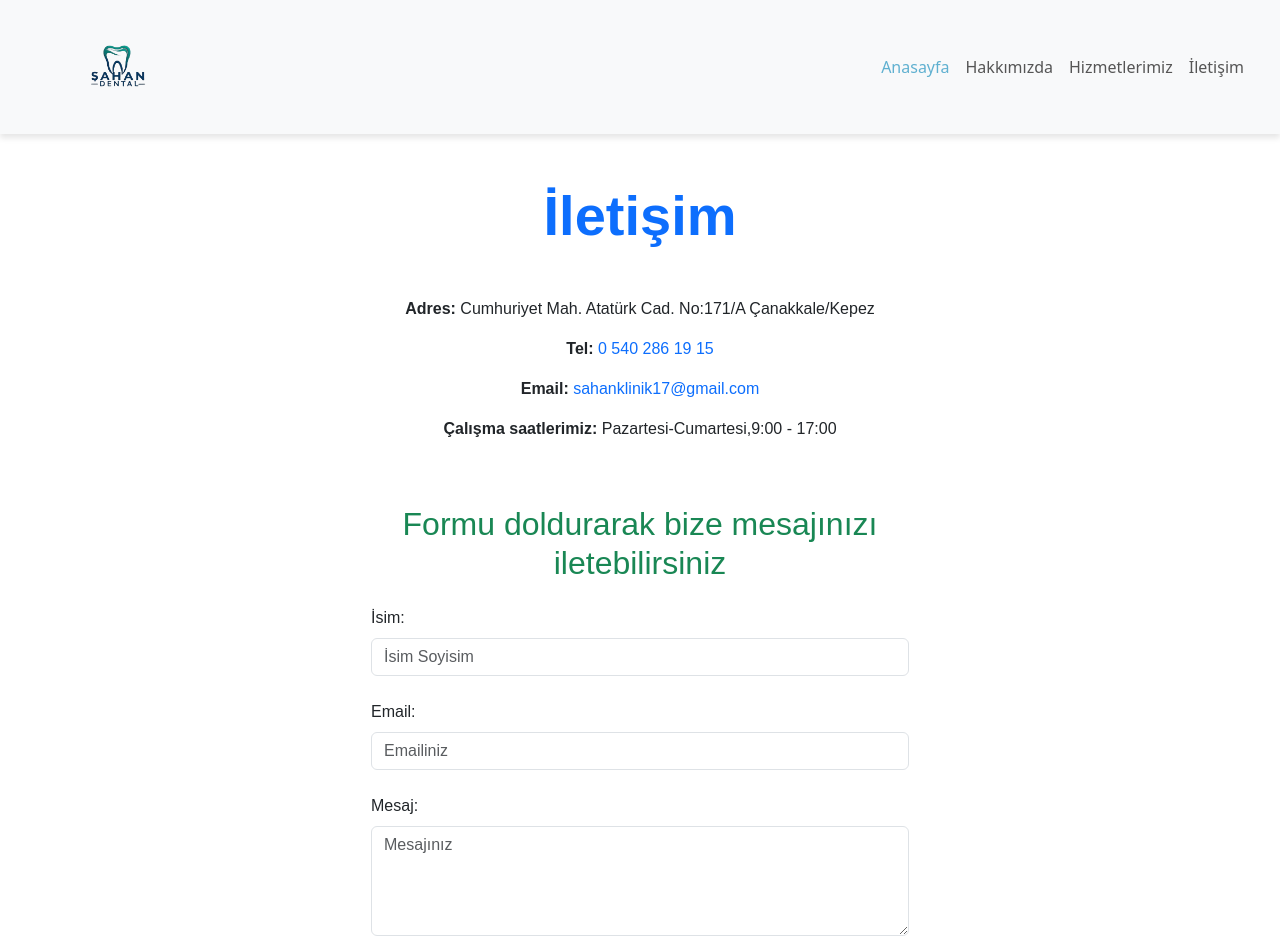
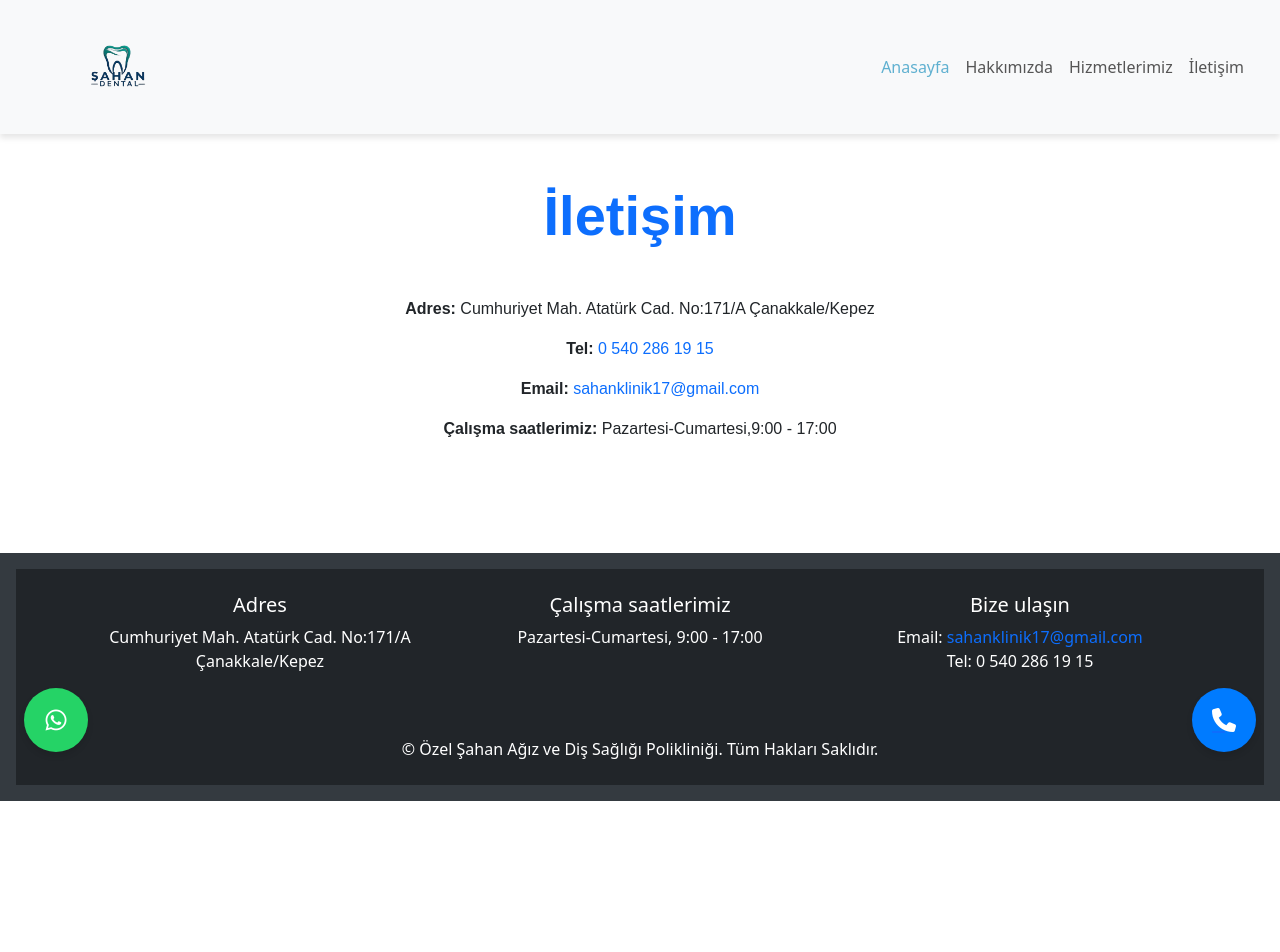
Before and after one commit to Furkan-Kamaci/sahan-dent, an Angular app: page /contact-page in a window 1280 px wide. Shown: the top 952 px of the page. After the commit the page ends 801 px from the top, so only its background shows below. Built offline with nearby package versions, Linux system fonts and the light colour scheme.

Commit message:
contact apge

```diff
--- a/src/app/pages/contact-page/contact-page.component.html
+++ b/src/app/pages/contact-page/contact-page.component.html
@@ -33,7 +33,7 @@
   </div>
 
   <!-- Contact Form Section -->
-  <div class="row justify-content-center">
+  <!-- <div class="row justify-content-center">
     <div class="col-lg-6">
       <h2 class="text-center text-success mb-4">
         Formu doldurarak bize mesajınızı iletebilirsiniz
@@ -77,5 +77,11 @@
         </div>
       </form>
     </div>
-  </div>
+  </div> -->
 </div>
+
+
+<app-phone-button></app-phone-button>
+<app-whatsapp-button
+  [message]="'Merhaba, bilgi almak istiyorum.'"
+></app-whatsapp-button>
--- a/src/app/pages/contact-page/contact-page.component.ts
+++ b/src/app/pages/contact-page/contact-page.component.ts
@@ -1,8 +1,10 @@
 import { Component } from '@angular/core';
+import { PhoneButtonComponent } from '../home-page/phone-button/phone-button.component';
+import { WhatsappButtonComponent } from '../home-page/whatsapp-button/whatsapp-button.component';
 
 @Component({
   selector: 'app-contact-page',
-  imports: [],
+  imports: [PhoneButtonComponent, WhatsappButtonComponent],
   templateUrl: './contact-page.component.html',
   styleUrl: './contact-page.component.scss'
 })
--- a/src/app/pages/home-page/home-page.component.html
+++ b/src/app/pages/home-page/home-page.component.html
@@ -1,7 +1,6 @@
 <app-hero-component></app-hero-component>
 <app-phone-button></app-phone-button>
 <app-whatsapp-button
-  [whatsappNumber]="' +90 554 157 41 17 '"
   [message]="'Merhaba, bilgi almak istiyorum.'"
 ></app-whatsapp-button>
 
--- a/src/app/pages/home-page/whatsapp-button/whatsapp-button.component.ts
+++ b/src/app/pages/home-page/whatsapp-button/whatsapp-button.component.ts
@@ -7,7 +7,7 @@ import { Component, Input } from '@angular/core';
   styleUrl: './whatsapp-button.component.scss'
 })
 export class WhatsappButtonComponent {
-  @Input() whatsappNumber: string = '1234567890'; // Default number
+  @Input() whatsappNumber: string = '05541574117'; // Default number
   @Input() message: string = ''; // Optional message
 
   getWhatsAppUrl(): string {
```
